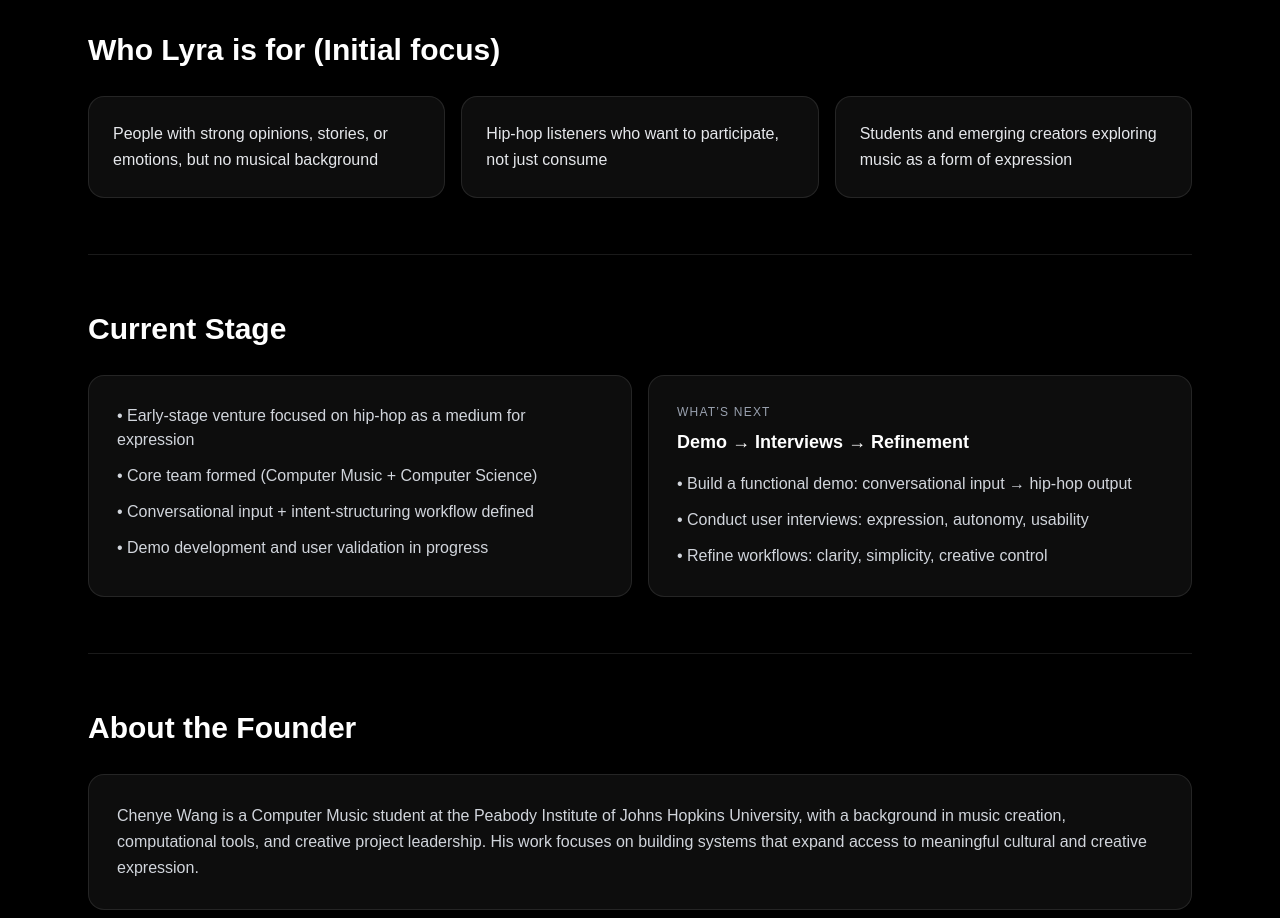
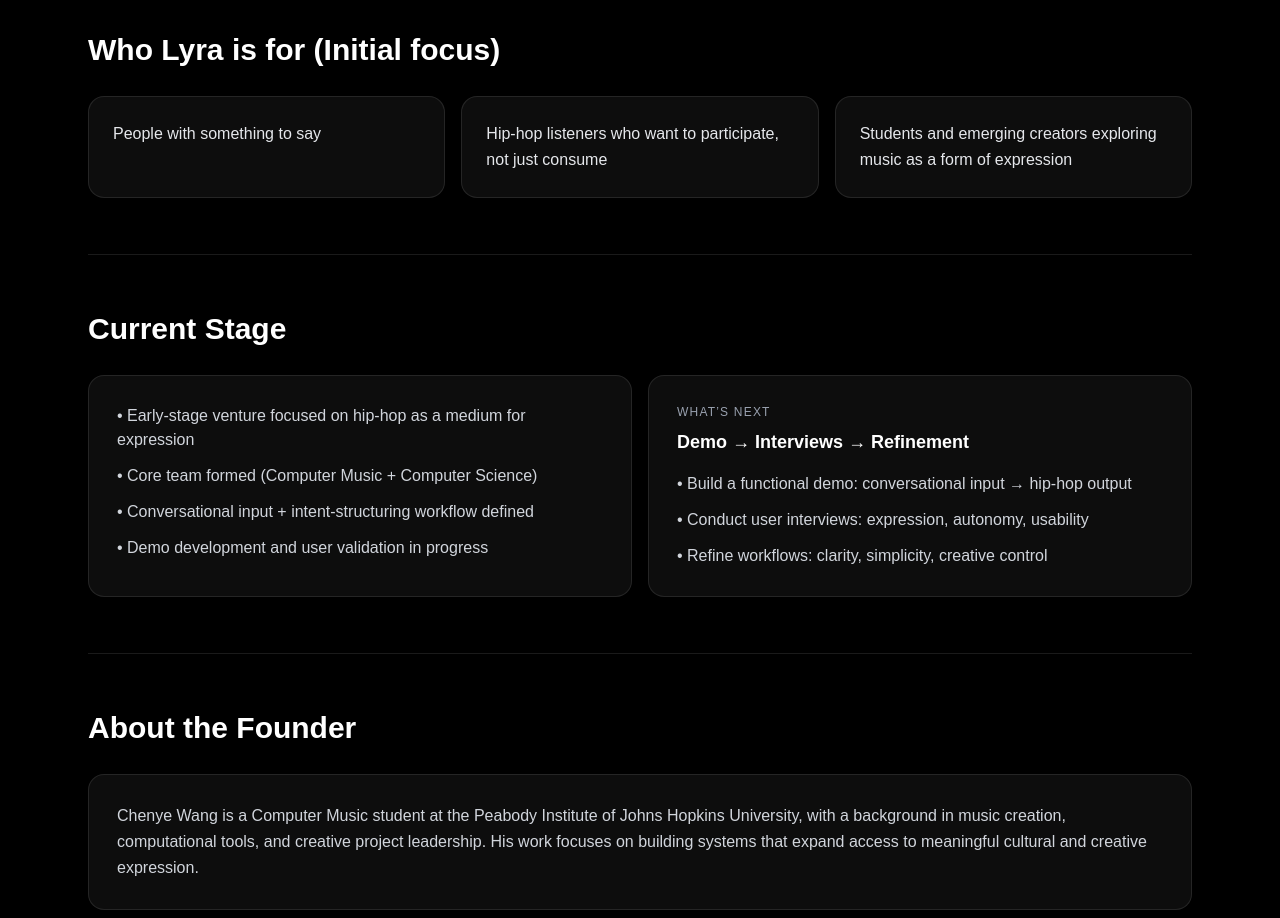
Before and after one commit to chenyehimself/lyra_web, a Next.js app in the folder web/: page / in a window 1280 px wide. Shown: the part 2940-3858 px from the top of the page. Built offline with nearby package versions, Linux system fonts and the light colour scheme.

Commit message:
Refine audience focus: people with something to say first

```diff
--- a/web/src/app/page.tsx
+++ b/web/src/app/page.tsx
@@ -341,11 +341,11 @@
 
         {/* Audience */}
         <Section title="Who Lyra is for (Initial focus)">
-          <div className="grid gap-4 md:grid-cols-3">
-            <BulletCard text="People with strong opinions, stories, or emotions, but no musical background" />
-            <BulletCard text="Hip-hop listeners who want to participate, not just consume" />
-            <BulletCard text="Students and emerging creators exploring music as a form of expression" />
-          </div>
+        <div className="grid gap-4 md:grid-cols-3">
+        <BulletCard text="People with something to say" />
+        <BulletCard text="Hip-hop listeners who want to participate, not just consume" />
+        <BulletCard text="Students and emerging creators exploring music as a form of expression" />
+        </div>
         </Section>
 
         {/* Stage */}
```
